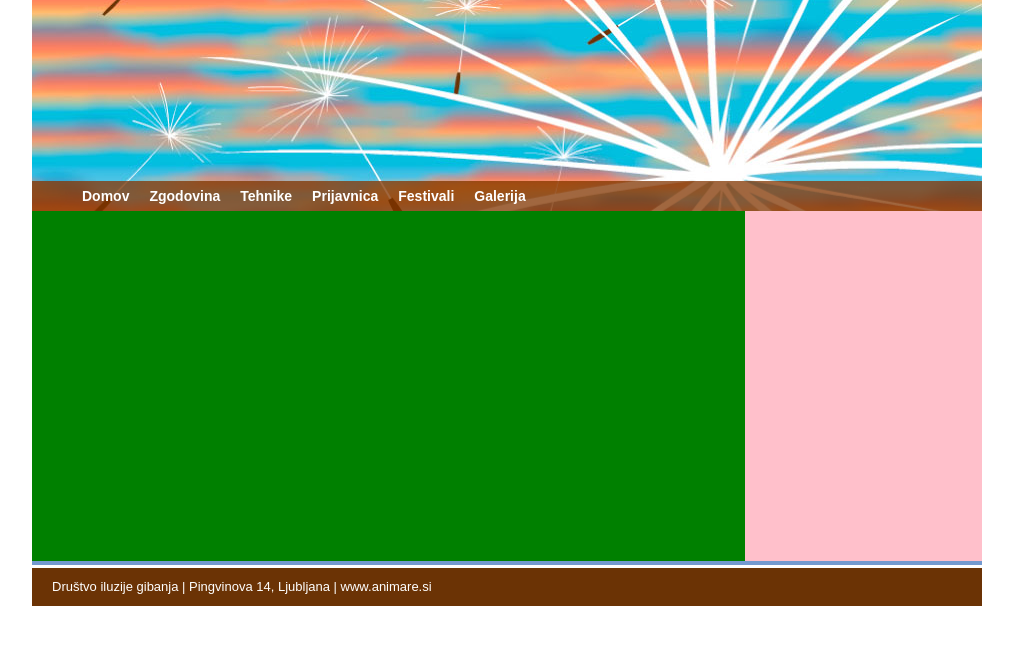
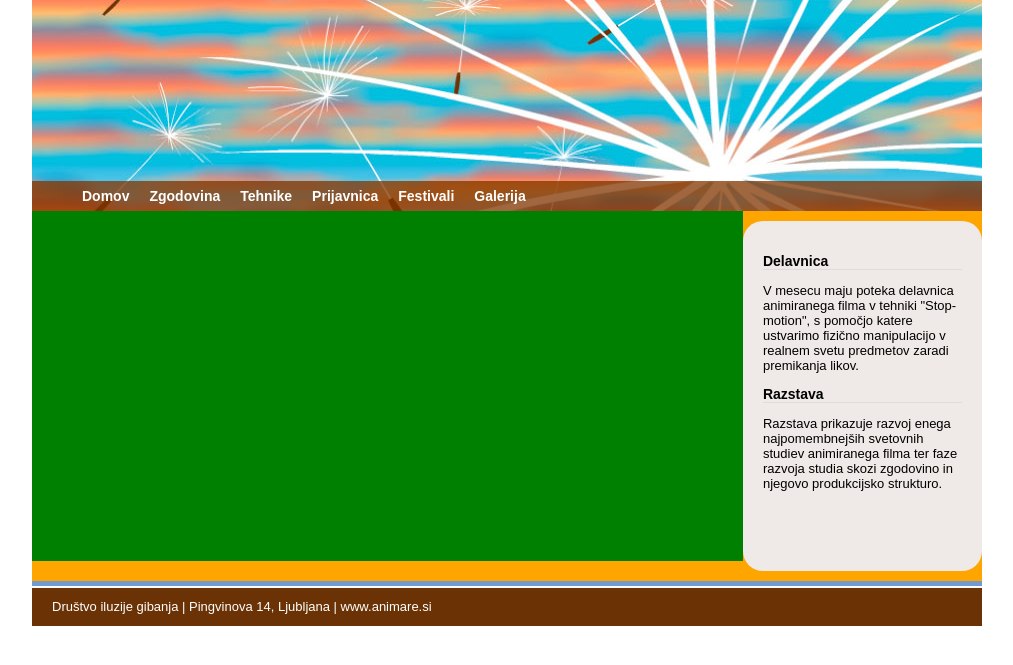
Before and after one commit to Masa120/www.animare.si, a plain HTML site: page index.html in a window 1280 px wide. Shown: the part 119-784 px from the top of the page, without its empty margins (133-1146 px from the left). Drawn offline with Linux system fonts and the light colour scheme.

Commit message:
Oblikuj Sorodno

```diff
--- a/index.html
+++ b/index.html
@@ -39,7 +39,13 @@
 			</nav>
 			<section id="Vsebina">
 				<article id="Clanek"></article>
-				<aside id="Sorodno"></aside>
+				<aside id="Sorodno">
+					<h2>Delavnica</h2>
+					 <p>V mesecu maju poteka delavnica animiranega filma v tehniki "Stop-motion", s pomočjo katere ustvarimo fizično manipulacijo v realnem svetu predmetov zaradi premikanja likov.</p>
+
+					<h2>Razstava</h2>
+					 <p>Razstava prikazuje razvoj enega najpomembnejših svetovnih studiev animiranega filma ter faze razvoja studia skozi zgodovino in njegovo produkcijsko strukturo.</p>
+				</aside>
 			</section>
 			<footer id="Noga">
 				Društvo iluzije gibanja | Pingvinova 14, Ljubljana | <a href="http://www.animare.si" target="_blank">www.animare.si</a>
--- a/slogi.css
+++ b/slogi.css
@@ -110,9 +110,20 @@ html,body{
 }
 
 #Sorodno {
-	background-color: pink;
+	background-color: #efe9e7;
+	padding: 20px;
+	border-radius: 20px;
+	margin: 10px 0;
+	box-sizing: border-box;
 	min-height: 350px;
 	width: 250px;
+}
+
+h2 {
+	font-size: 14px;
+	font-weight: bold;
+	color: black;
+	border-bottom: 1px solid #ddd;
 }
 
 #Noga {
```
